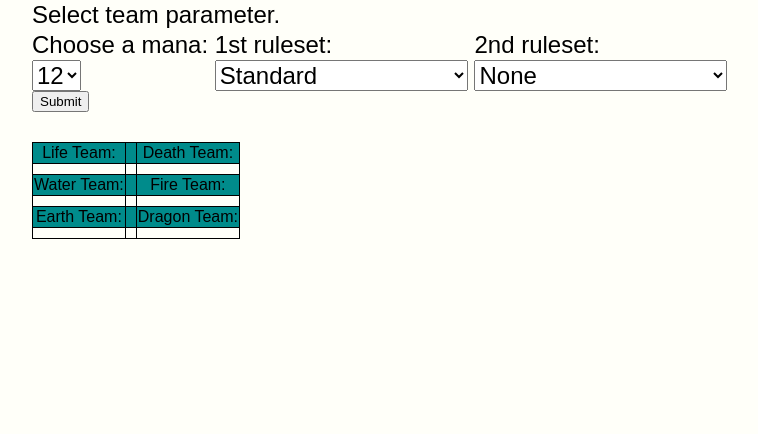
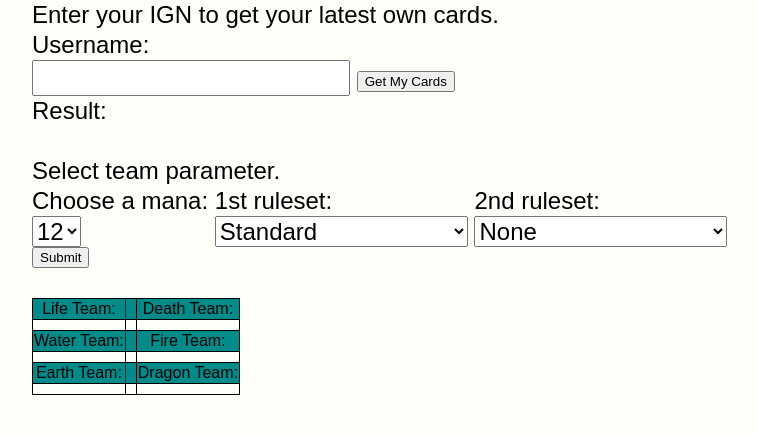
Before and after one commit to royruzaini/Splinterlands_Teams_Guide, a Django app: page / in a window 1280 px wide. Shown: the part 128-562 px from the top of the page, without its empty margins (48-806 px from the left). Run offline with Django 4.2, Linux system fonts and the light colour scheme; lists and menus that the app fills with data are empty; parts of the project's set-up code (start-up, migrations or seed data) failed here and were passed over; some web fonts are replaced.

Commit message:
add function to generate own cards in website

```diff
--- a/Home/templates/home.html
+++ b/Home/templates/home.html
@@ -2,8 +2,19 @@
 {% block content %}
 
 <h1>
-    <!-- <label>Username:</label>
-    <input id="username" type="text"><br><br> -->
+    Enter your IGN to get your latest own cards.<br>
+</h1>
+<div class="card_generation">
+    <div>
+        <label>Username:</label>
+        <input id="username" type="text">
+        <button onclick="getcard()" >Get My Cards</button>
+        <label>Result:</label>
+        <div id="result"></div>
+    </div>
+</div>
+<br><br>
+<h1>
     Select team parameter.<br>
 </h1>
 <style>
@@ -268,5 +279,11 @@
         .then(res => res.text())
 		.then(data => document.getElementById('teamgold').innerHTML = data)
 	}
+    function getcard(){
+        var username = document.getElementById('username').value;
+        fetch('{% url 'get-my-card' %}'+"?username="+username)
+        .then(res => res.text())
+		.then(data => document.getElementById('result').innerHTML = data)
+	}
 </script>
 {% endblock %}
--- a/Home/urls.py
+++ b/Home/urls.py
@@ -3,6 +3,7 @@ from . import views
 
 urlpatterns = [
     path('', views.home, name = 'home'),
+    path('getcard/',views.Api.get_cards, name='get-my-card'),
     path('life/',views.Api.getteamwhite, name='get-team-white'),
     path('death/',views.Api.getteamblack, name='get-team-black'),
     path('water/',views.Api.getteamblue, name='get-team-blue'),
--- a/Home/views.py
+++ b/Home/views.py
@@ -41,37 +41,6 @@ def splinter(color):
     else :
         return None
 
-def get_cards(username):
-    """ Get user's playable cards.
-    """
-    base_cards = [135, 136, 137, 138, 139, 140, 141, 145, 146, 147, 148, 149, 150, 151, 152, 156, 157, 158, 159, 160, 161, 162, 163, 167, 168, 169, 170, 171, 172, 173, 174, 178, 179, 180, 181, 182, 183, 184, 185, 189, 190, 191, 192, 193, 194, 195, 196, 224, 353, 354, 355, 356, 357, 358, 359, 360, 361, 367, 368, 369, 370, 371, 372, 373, 374, 375, 381, 382, 383, 384, 385, 386, 387, 388, 389, 395, 396, 397, 398, 399, 400, 401, 402, 403, 409, 410, 411, 412, 413, 414, 415, 416, 417, 423, 424, 425, 426, 427, 428, 429, 437, 438, 439, 440, 441]
-    p_cards = []
-
-    player_cards_data = requests.get(
-        'https://api2.splinterlands.com/cards/collection/' + username.lower()
-    )
-    player_cards = player_cards_data.json()['cards']
-
-    for p_card in player_cards:
-        # checks if base cards have been upgraded
-        if p_card['card_detail_id'] in base_cards:
-            base_cards.remove(p_card['card_detail_id'])
-
-        p_card_data = {}
-        p_card_data['id'] = p_card['card_detail_id']
-        p_card_data['level'] = p_card['level']
-        p_cards.append(p_card_data)
-
-    for base_card in base_cards:
-        base_card_data = {}
-        base_card_data['id'] = base_card
-        base_card_data['level'] = 1
-        p_cards.append(base_card_data)
-
-    with open("mycards.json", "w") as outfile:
-        outfile.write(json.dumps(p_cards))
-    outfile.close
-
 with open("mycards.json") as file:
     mycards = json.load(file)
 file.close
@@ -81,15 +50,49 @@ with open('C:/Users/royru/Desktop/Splinterlands_Teams_Guide/collection.json') as
 f.close
 
 class Api(TemplateView):
+
     # Create your views here.
+    def get_cards(request):
+        """ Get user's playable cards.
+        """
+        username = request.GET.get("username")
+
+        base_cards = [135, 136, 137, 138, 139, 140, 141, 145, 146, 147, 148, 149, 150, 151, 152, 156, 157, 158, 159, 160, 161, 162, 163, 167, 168, 169, 170, 171, 172, 173, 174, 178, 179, 180, 181, 182, 183, 184, 185, 189, 190, 191, 192, 193, 194, 195, 196, 224, 353, 354, 355, 356, 357, 358, 359, 360, 361, 367, 368, 369, 370, 371, 372, 373, 374, 375, 381, 382, 383, 384, 385, 386, 387, 388, 389, 395, 396, 397, 398, 399, 400, 401, 402, 403, 409, 410, 411, 412, 413, 414, 415, 416, 417, 423, 424, 425, 426, 427, 428, 429, 437, 438, 439, 440, 441]
+        p_cards = []
+
+        player_cards_data = requests.get(
+            'https://api2.splinterlands.com/cards/collection/' + username.lower()
+        )
+        player_cards = player_cards_data.json()['cards']
+
+        for p_card in player_cards:
+            # checks if base cards have been upgraded
+            if p_card['card_detail_id'] in base_cards:
+                base_cards.remove(p_card['card_detail_id'])
+
+            p_card_data = {}
+            p_card_data['id'] = p_card['card_detail_id']
+            p_card_data['level'] = p_card['level']
+            p_cards.append(p_card_data)
+
+        for base_card in base_cards:
+            base_card_data = {}
+            base_card_data['id'] = base_card
+            base_card_data['level'] = 1
+            p_cards.append(base_card_data)
+
+        with open("mycards.json", "w") as outfile:
+            outfile.write(json.dumps(p_cards))
+        outfile.close
+
+        data = "mycards.json successfully created!"
+        return HttpResponse(data)
+
     def getteamwhite(request):
 
         mana = request.GET.get("mana")
         rule1 = request.GET.get("rule1")
         rule2 = request.GET.get("rule2")
-        username = request.GET.get("username")
-
-        # get_cards(username)
 
         def filter_deck(battle):
             if rule2 == "None":
@@ -189,9 +192,6 @@ class Api(TemplateView):
         mana = request.GET.get("mana")
         rule1 = request.GET.get("rule1")
         rule2 = request.GET.get("rule2")
-        username = request.GET.get("username")
-
-        # get_cards(username)
 
         def filter_deck(battle):
             if rule2 == "None":
@@ -291,9 +291,6 @@ class Api(TemplateView):
         mana = request.GET.get("mana")
         rule1 = request.GET.get("rule1")
         rule2 = request.GET.get("rule2")
-        username = request.GET.get("username")
-
-        # get_cards(username)
 
         def filter_deck(battle):
             if rule2 == "None":
@@ -393,9 +390,6 @@ class Api(TemplateView):
         mana = request.GET.get("mana")
         rule1 = request.GET.get("rule1")
         rule2 = request.GET.get("rule2")
-        username = request.GET.get("username")
-
-        # get_cards(username)
 
         def filter_deck(battle):
             if rule2 == "None":
@@ -495,9 +489,6 @@ class Api(TemplateView):
         mana = request.GET.get("mana")
         rule1 = request.GET.get("rule1")
         rule2 = request.GET.get("rule2")
-        username = request.GET.get("username")
-
-        # get_cards(username)
 
         def filter_deck(battle):
             if rule2 == "None":
@@ -597,9 +588,6 @@ class Api(TemplateView):
         mana = request.GET.get("mana")
         rule1 = request.GET.get("rule1")
         rule2 = request.GET.get("rule2")
-        username = request.GET.get("username")
-
-        # get_cards(username)
 
         def filter_deck(battle):
             if rule2 == "None":
```
Also changed, not shown: cardsDetails.py (+0 -41 lines), 1 other file.
